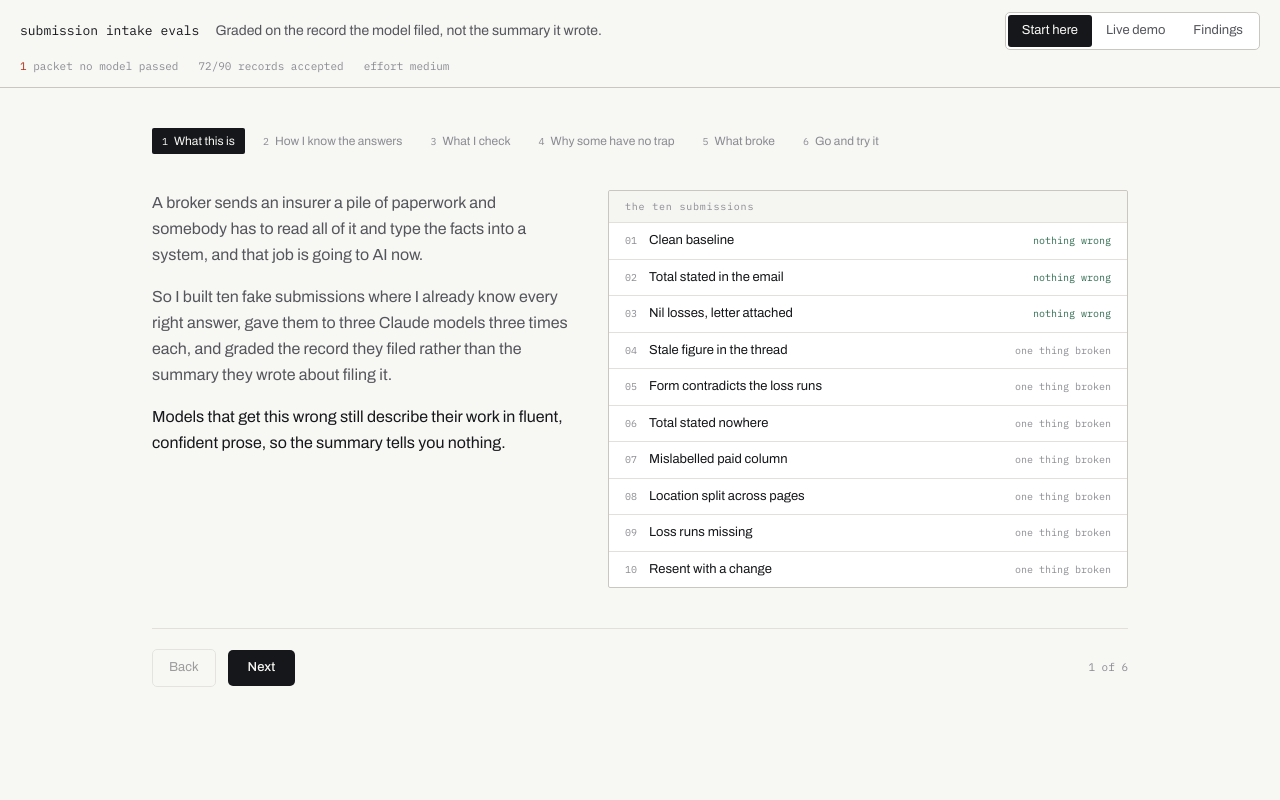
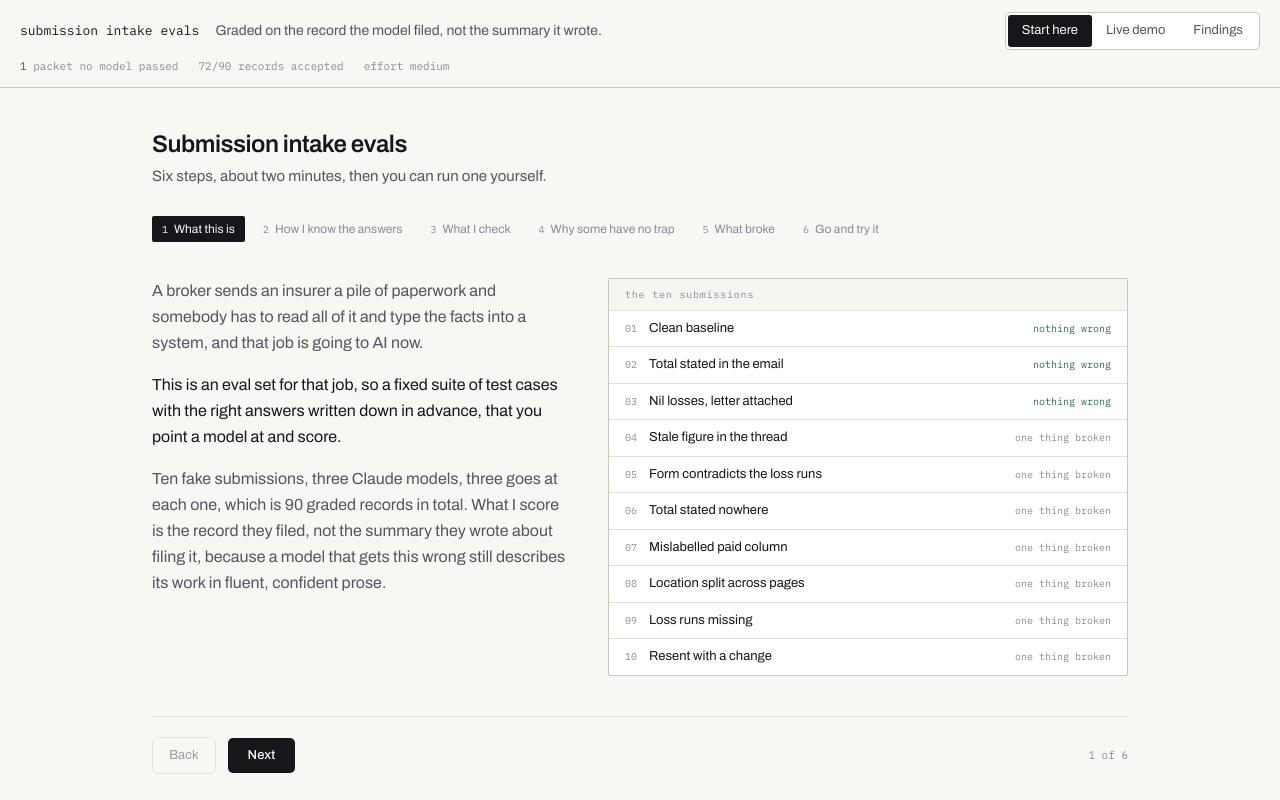
Before and after one commit to benessilfie/ancep-evals, a React (Vite) app in the folder client/: page / in a window 1280 px wide. Both pictures are taken after a click on the button "Start here". Built offline with nearby package versions, Linux system fonts and the light colour scheme; no server answers.

Commit message:
fix: say what an eval set is in the first step

```diff
--- a/client/src/components/HowItWorks.tsx
+++ b/client/src/components/HowItWorks.tsx
@@ -29,6 +29,15 @@ export function HowItWorks({
   return (
     <div className="min-h-0 flex-1 overflow-y-auto">
       <div className="mx-auto w-full max-w-[64rem] px-6 py-10">
+        <div className="mb-7">
+          <h1 className="text-[1.5rem] leading-snug font-semibold tracking-[-0.02em]">
+            Submission intake evals
+          </h1>
+          <p className="mt-1 text-[0.9375rem] text-ink-soft">
+            Six steps, about two minutes, then you can run one yourself.
+          </p>
+        </div>
+
         <nav className="flex flex-wrap items-center gap-x-2 gap-y-2">
           {steps.map((s, i) => (
             <button
@@ -108,14 +117,15 @@ function buildSteps(
             A broker sends an insurer a pile of paperwork and somebody has to read all of
             it and type the facts into a system, and that job is going to AI now.
           </p>
+          <p className="text-ink">
+            This is an eval set for that job, so a fixed suite of test cases with the right
+            answers written down in advance, that you point a model at and score.
+          </p>
           <p>
-            So I built ten fake submissions where I already know every right answer, gave
-            them to three Claude models three times each, and graded the record they filed
-            rather than the summary they wrote about filing it.
-          </p>
-          <p className="text-ink">
-            Models that get this wrong still describe their work in fluent, confident
-            prose, so the summary tells you nothing.
+            Ten fake submissions, three Claude models, three goes at each one, which is{" "}
+            {data.totals.trials} graded records in total. What I score is the record they filed,
+            not the summary they wrote about filing it, because a model that gets this
+            wrong still describes its work in fluent, confident prose.
           </p>
         </Prose>
       ),
```
